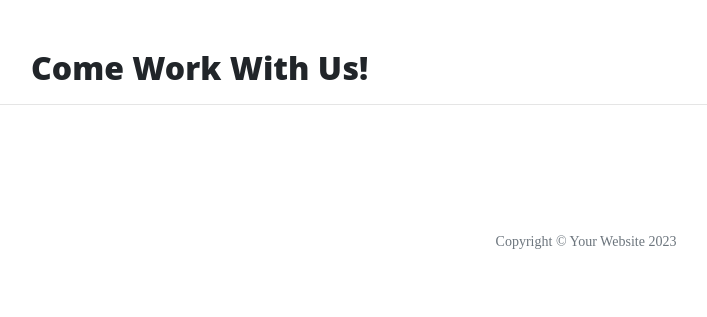
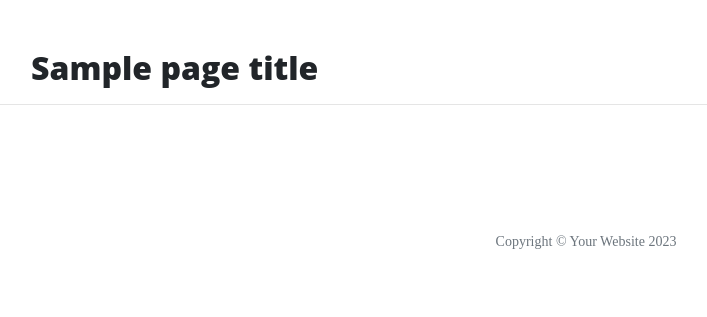
Before and after one commit to trikalex/flask-app-thorin, a Flask app: template templates/careers.html in a window 1280 px wide. Shown: the part 629-946 px from the top of the page, without its empty margins (54-761 px from the left). Run offline with Flask 3, Linux system fonts and the light colour scheme; the template is opened without the code that fills it: most values are stand-ins (such as "Sample title", 1, 10 or a date in 2020); some libraries are stand-ins or nearby versions.

Commit message:
Add function to display page title from run.py

```diff
--- a/run.py
+++ b/run.py
@@ -12,17 +12,17 @@ def index():
 
 @app.route("/about")
 def about():
-    return render_template('about.html')
+    return render_template('about.html', page_title='About')
 
 
 @app.route("/contact")
 def contact():
-    return render_template('contact.html')
+    return render_template('contact.html', page_title='Contact')
 
 
 @app.route("/careers")
 def careers():
-    return render_template('careers.html')
+    return render_template('careers.html', page_title='Careers')
 
 if __name__ == "__main__":
     app.run(
--- a/templates/about.html
+++ b/templates/about.html
@@ -1,6 +1,6 @@
 {% extends "base.html" %}
 {% block content %}
-<h2>About Page</h2>
+<h2>{{ page_title }}</h2>
 <p>
     The formation of the group grew out of a meeting Gandalf had with Thorin in Bree which kindled Thorin's interest in
     recapturing his long lost family inheritance. (Thorin's grandfather had been the King under the Mountain when Smaug
--- a/templates/careers.html
+++ b/templates/careers.html
@@ -1,4 +1,4 @@
 {% extends "base.html" %}
 {% block content %}
-    <h2>Come Work With Us!</h2>
+    <h2>{{ page_title }}</h2>
  {% endblock %}
--- a/templates/contact.html
+++ b/templates/contact.html
@@ -1,4 +1,4 @@
 {% extends "base.html" %}
 {% block content %}
-    <h2>Contact Us</h2>
+    <h2>{{ page_title }}</h2>
  {% endblock %}
```
